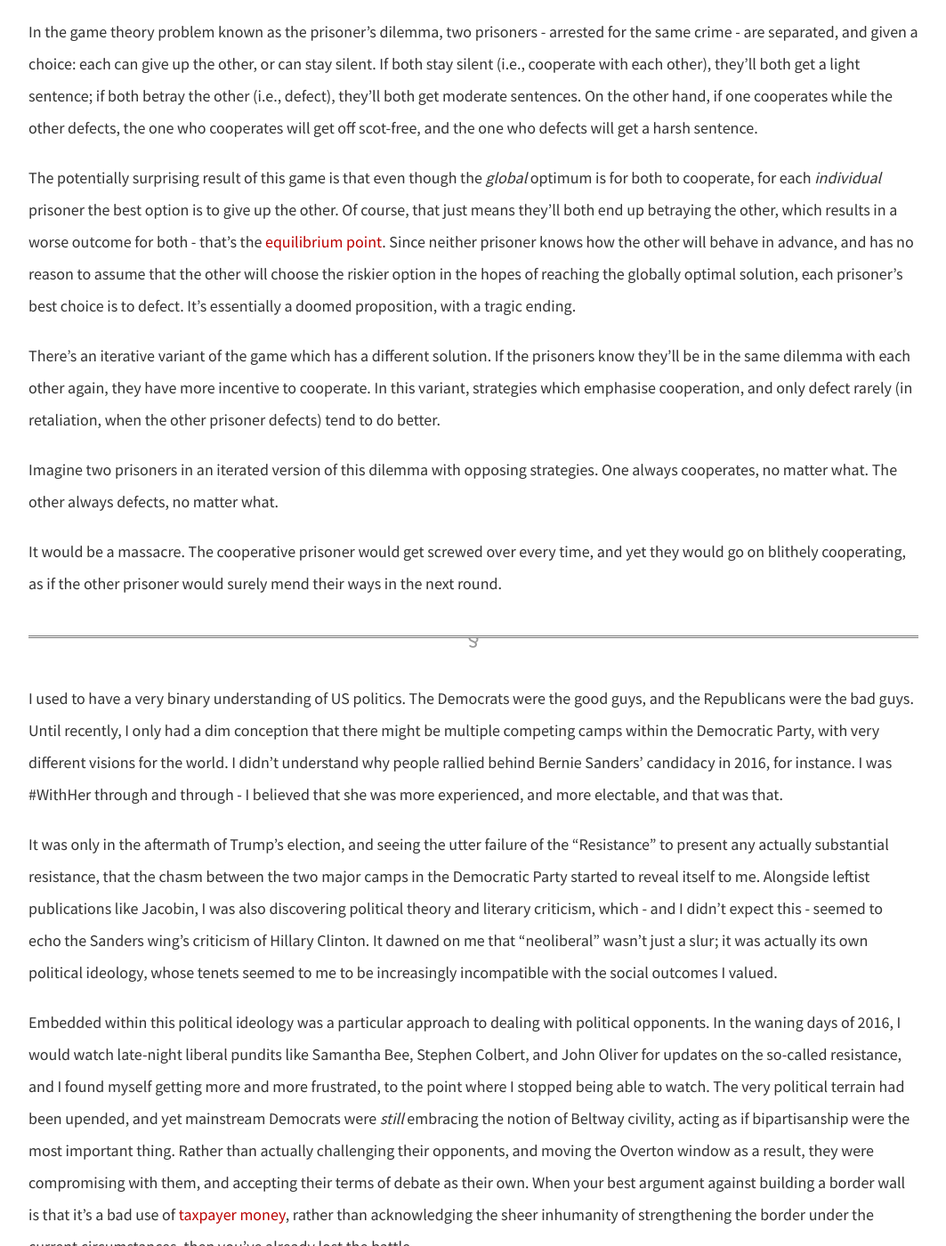
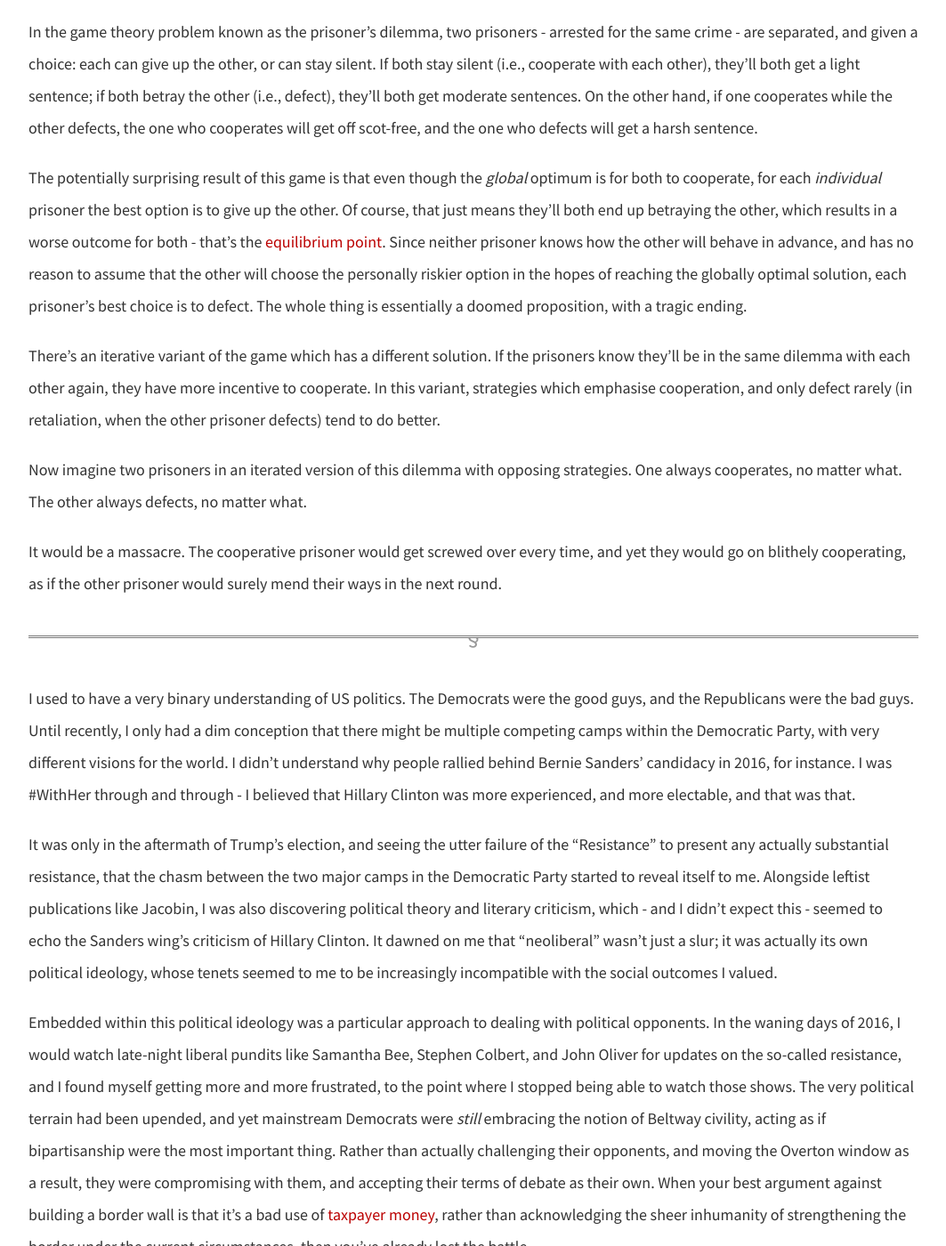
Before and after one commit to dellsystem/dellsystem.github.io, a Jekyll site: the page built from _posts/2019-2-14-fragments-45.md, in a window 1280 px wide and 1400 px high, scrolled down 479 px. Shown: the whole window at 89% size, without its empty margins (108-1171 px from the left). Built offline with Jekyll 4.4.1, drawn with Linux system fonts in a browser that asks for light colours; some of the changed text lies outside the part shown.

Commit message:
Update fragments-45

```diff
--- a/_posts/2019-2-14-fragments-45.md
+++ b/_posts/2019-2-14-fragments-45.md
@@ -8,37 +8,37 @@ tags:
 
 In the game theory problem known as the prisoner's dilemma, two prisoners - arrested for the same crime - are separated, and given a choice: each can give up the other, or can stay silent. If both stay silent (i.e., cooperate with each other), they'll both get a light sentence; if both betray the other (i.e., defect), they'll both get moderate sentences. On the other hand, if one cooperates while the other defects, the one who cooperates will get off scot-free, and the one who defects will get a harsh sentence.
 
-The potentially surprising result of this game is that even though the _global_ optimum is for both to cooperate, for each _individual_ prisoner the best option is to give up the other. Of course, that just means they'll both end up betraying the other, which results in a worse outcome for both - that's the [equilibrium point](https://en.wikipedia.org/wiki/Nash_equilibrium). Since neither prisoner knows how the other will behave in advance, and has no reason to assume that the other will choose the riskier option in the hopes of reaching the globally optimal solution, each prisoner's best choice is to defect. It's essentially a doomed proposition, with a tragic ending.
+The potentially surprising result of this game is that even though the _global_ optimum is for both to cooperate, for each _individual_ prisoner the best option is to give up the other. Of course, that just means they'll both end up betraying the other, which results in a worse outcome for both - that's the [equilibrium point](https://en.wikipedia.org/wiki/Nash_equilibrium). Since neither prisoner knows how the other will behave in advance, and has no reason to assume that the other will choose the personally riskier option in the hopes of reaching the globally optimal solution, each prisoner's best choice is to defect. The whole thing is essentially a doomed proposition, with a tragic ending.
 
 There's an iterative variant of the game which has a different solution. If the prisoners know they'll be in the same dilemma with each other again, they have more incentive to cooperate. In this variant, strategies which emphasise cooperation, and only defect rarely (in retaliation, when the other prisoner defects) tend to do better.
 
-Imagine two prisoners in an iterated version of this dilemma with opposing strategies. One always cooperates, no matter what. The other always defects, no matter what.
+Now imagine two prisoners in an iterated version of this dilemma with opposing strategies. One always cooperates, no matter what. The other always defects, no matter what.
 
 It would be a massacre. The cooperative prisoner would get screwed over every time, and yet they would go on blithely cooperating, as if the other prisoner would surely mend their ways in the next round.
 
 ***
 
-I used to have a very binary understanding of US politics. The Democrats were the good guys, and the Republicans were the bad guys. Until recently, I only had a dim conception that there might be multiple competing camps within the Democratic Party, with very different visions for the world. I didn't understand why people rallied behind Bernie Sanders' candidacy in 2016, for instance. I was #WithHer through and through - I believed that she was more experienced, and more electable, and that was that.
+I used to have a very binary understanding of US politics. The Democrats were the good guys, and the Republicans were the bad guys. Until recently, I only had a dim conception that there might be multiple competing camps within the Democratic Party, with very different visions for the world. I didn't understand why people rallied behind Bernie Sanders' candidacy in 2016, for instance. I was #WithHer through and through - I believed that Hillary Clinton was more experienced, and more electable, and that was that.
 
 It was only in the aftermath of Trump's election, and seeing the utter failure of the "Resistance" to present any actually substantial resistance, that the chasm between the two major camps in the Democratic Party started to reveal itself to me. Alongside leftist publications like Jacobin, I was also discovering political theory and literary criticism, which - and I didn't expect this - seemed to echo the Sanders wing's criticism of Hillary Clinton. It dawned on me that "neoliberal" wasn't just a slur; it was actually its own political ideology, whose tenets seemed to me to be increasingly incompatible with the social outcomes I valued.
 
-Embedded within this political ideology was a particular approach to dealing with political opponents. In the waning days of 2016, I would watch late-night liberal pundits like Samantha Bee, Stephen Colbert, and John Oliver for updates on the so-called resistance, and I found myself getting more and more frustrated, to the point where I stopped being able to watch. The very political terrain had been upended, and yet mainstream Democrats were _still_ embracing the notion of Beltway civility, acting as if bipartisanship were the most important thing. Rather than actually challenging their opponents, and moving the Overton window as a result, they were compromising with them, and accepting their terms of debate as their own. When your best argument against building a border wall is that it's a bad use of [taxpayer money](https://thehill.com/homenews/sunday-talk-shows/425097-kaine-on-border-wall-democrats-dont-want-to-waste-taxpayer-money), rather than acknowledging the sheer inhumanity of strengthening the border under the current circumstances, then you've already lost the battle.
+Embedded within this political ideology was a particular approach to dealing with political opponents. In the waning days of 2016, I would watch late-night liberal pundits like Samantha Bee, Stephen Colbert, and John Oliver for updates on the so-called resistance, and I found myself getting more and more frustrated, to the point where I stopped being able to watch those shows. The very political terrain had been upended, and yet mainstream Democrats were _still_ embracing the notion of Beltway civility, acting as if bipartisanship were the most important thing. Rather than actually challenging their opponents, and moving the Overton window as a result, they were compromising with them, and accepting their terms of debate as their own. When your best argument against building a border wall is that it's a bad use of [taxpayer money](https://thehill.com/homenews/sunday-talk-shows/425097-kaine-on-border-wall-democrats-dont-want-to-waste-taxpayer-money), rather than acknowledging the sheer inhumanity of strengthening the border under the current circumstances, then you've already lost the battle.
 
 Twitter was a useful resource for giving voice to the uncertain disillusionment I was starting to feel with the Democratic Party. One popular tweet I remember, that I can't seem to find anymore, caricatured the centrist wing's tendencies to continually compromise with the right, in an apparent belief that the other side would eventually return the favour. It went something like this:
 
-> centrists: let's try compromising with the right
-> left: how'd that work out
-> centrist: not well
-> left: why don't you try compromising with the left instead
-> centrist: nah we'll try compromising with the right again
+> **centrists**: let's try compromising with the right
+> **left**: how'd that work out
+> **centrists**: not well
+> **left**: why don't you try compromising with the left instead
+> **centrists**: nah we'll try compromising with the right again
 
 In prisoner's dilemma terms, it felt like the establishment Dems kept naively offering to cooperate, despite the fact that their opponents were playing defect every time. They seemed to sincerely believe that their opponents were acting in good faith, when in fact their opponents had no intention of doing anything other than dragging the goalposts further and further rightward. When you're always cooperating and your opponent is always defecting, 'bipartisanship' just means letting your opponent roll over you.
 
-(Funny story: There was a time when I assumed that my personal political journey was a matter of chronology, as a universal, rather than individual, reaction to Trump's election. I was surprised when I found out there were people who still thought neoliberalism, and its associated wing in the Democratic Party, was fine - I didn't fully understand that everyone has different societal priorities, not to mention different tipping points before they would . My partner [Jason](https://twitter.com/jasonpjason) had a similar experience when going from "liberal" to "socialist" in the aftermath of Trump's election: he underwent his conversion while thinking, "We're all doing this now, right?")
+(Funny story: There was a time when I assumed that my personal political journey was a matter of chronology, as a universal, rather than individual, reaction to Trump's election. I was surprised when I later found out there were people who still thought neoliberalism, and its associated wing in the Democratic Party, was fine - I didn't fully understand that everyone has different societal priorities, not to mention different tipping points for personal political epiphanies. My partner [Jason](https://twitter.com/jasonpjason) had a similar experience when going from "liberal" to "socialist" in the aftermath of Trump's election: he underwent his conversion while thinking, "We're all doing this now, right?")
 
 ***
 
-A whole cottage industry of jokes has sprung up in response to mainstream Dems' ineffectiveness at offering tangible resistance - either to Republicans, or to the increasingly spent narrative offered by the status quo. A lot of them revolve around their predilection for market-friendly solutions like tax credits or [subsidised re-skilling programs](https://twitter.com/schwarz/status/1091106125578207232) to problems that require much more imaginative solutions. Here's one by [@crushingbort](https://twitter.com/crushingbort/status/1094962191915249666) that I really liked:
+A whole cottage industry of jokes has sprung up in response to mainstream Dems' ineffectiveness at offering tangible resistance - either to Republicans, or to the increasingly spent narrative offered by the status quo. A lot of these jokes revolve around Dems' predilection for market-friendly solutions like tax credits or [subsidised re-skilling programs](https://twitter.com/schwarz/status/1091106125578207232) to problems that require much more imaginative solutions. Here's one by [@crushingbort](https://twitter.com/crushingbort/status/1094962191915249666) that I really liked:
 
 > Today we learned bugs are dying off and could be gone within a century, leading to a “global collapse of nature.” That’s why I’m introducing bipartisan, deficit-neutral legislation to retrain older workers as beekeepers
 
```
Also changed, not shown: other parts of _posts/2019-2-14-fragments-45.md (+1 -1 lines).
